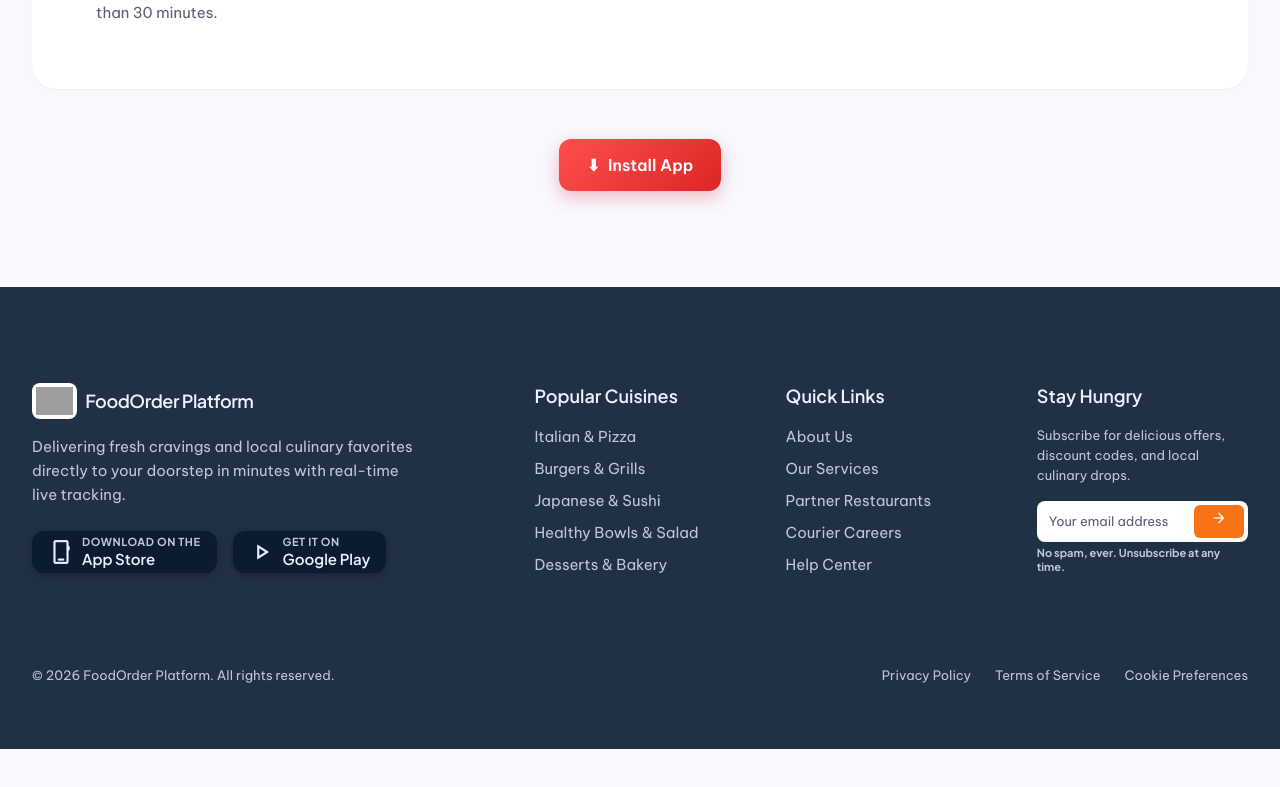
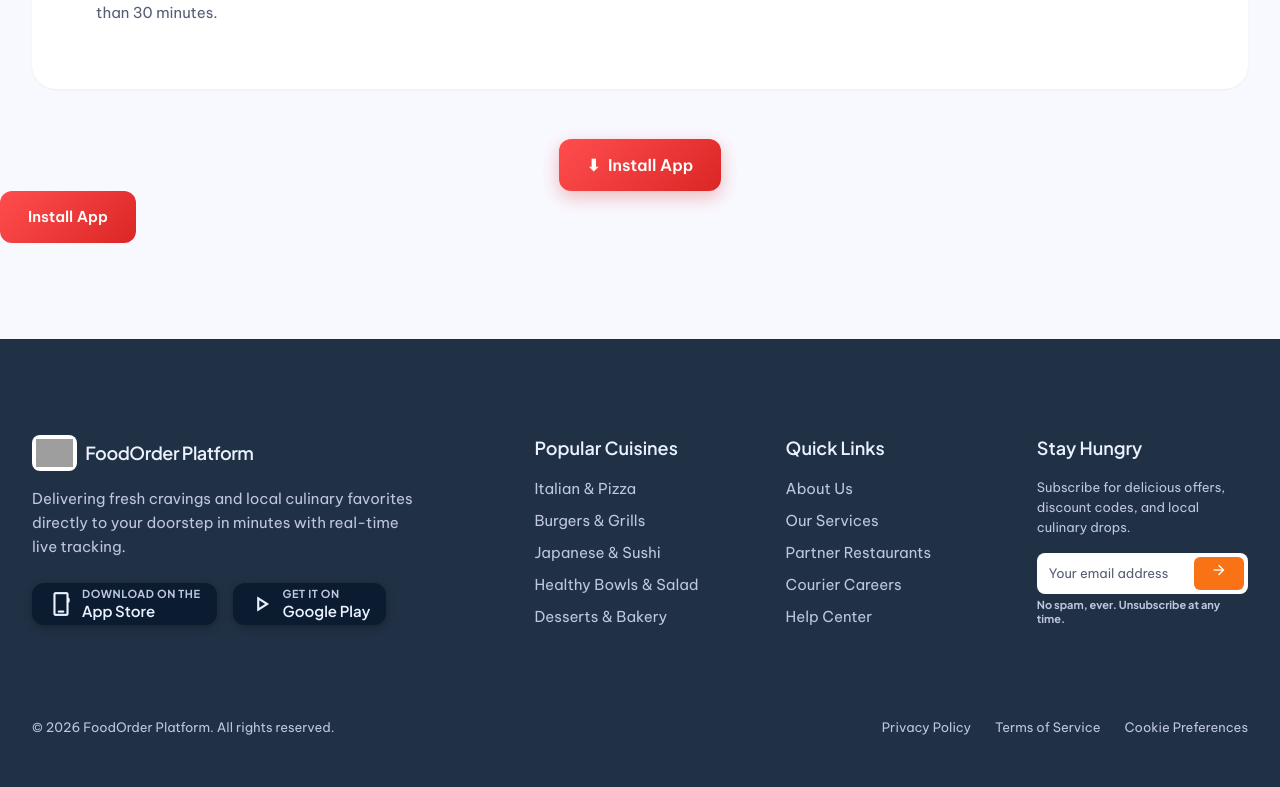
Before and after one commit to PhannChivoan/Restaurant-Platform-UI, a React (Vite) app: page / in a window 1280 px wide. Shown: the part 4612-5399 px from the top of the page. Before the commit the page ends 5361 px from the top, so only its background shows below. Built offline with nearby package versions, Linux system fonts and the light colour scheme; no server answers; grey boxes are pictures that could not be loaded.

Commit message:
testing ios web app button

```diff
--- a/src/landing/components/InstallButton.jsx
+++ b/src/landing/components/InstallButton.jsx
@@ -35,19 +35,16 @@ export default function InstallButton() {
 
   const handleInstall = async () => {
   if (isIOS) {
-      alert(
-        "To install this app:\n\n" +
-          "1. Open this website in Safari.\n" +
-          "2. Tap the Share button (square with an arrow).\n" +
-          '3. Select "Add to Home Screen".\n' +
-          '4. Tap "Add".'
-      );
+    window.location.href = "/FoodOrder.mobileconfig";
     return;
   }
 
-    if (installPrompt) {
-      installPrompt.prompt();
-      await installPrompt.userChoice;
+  // Read the latest event at click time, not from stale state
+  const promptEvent = installPrompt || window.deferredInstallPrompt;
+
+  if (promptEvent) {
+    promptEvent.prompt();
+    await promptEvent.userChoice;
     setInstallPrompt(null);
     window.deferredInstallPrompt = null;
     return;
--- a/src/landing/pages/HomePage.jsx
+++ b/src/landing/pages/HomePage.jsx
@@ -942,6 +942,17 @@ const HomePage = () => {
             </div>
           </div>
           <InstallButton/>
+
+          <a
+            href="/FoodOrder.mobileconfig"
+            style={{
+              background: "linear-gradient(135deg, #ff4d4d, #dc2626)",
+              color: "#fff", padding: "14px 28px", borderRadius: 12,
+              fontWeight: 600, textDecoration: "none", display: "inline-block",
+            }}
+          >
+            Install App
+          </a>
         </section>
         {/* Interactive Search / Category Filter Micro-script */}
       </div>
```
Also changed, not shown: vercel.json, 1 other file (tests, documents, lock files or other folders). Lines whose indentation alone changed are shown as unchanged.
